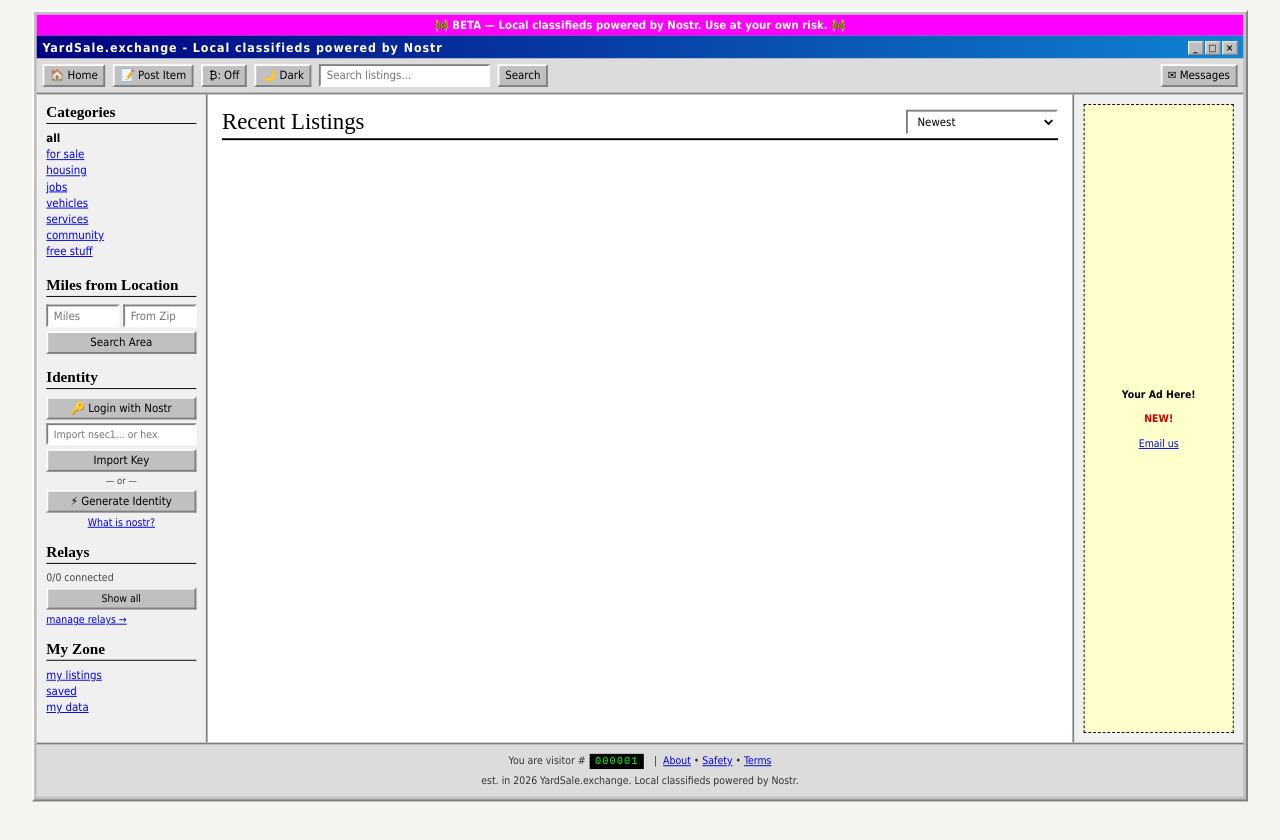
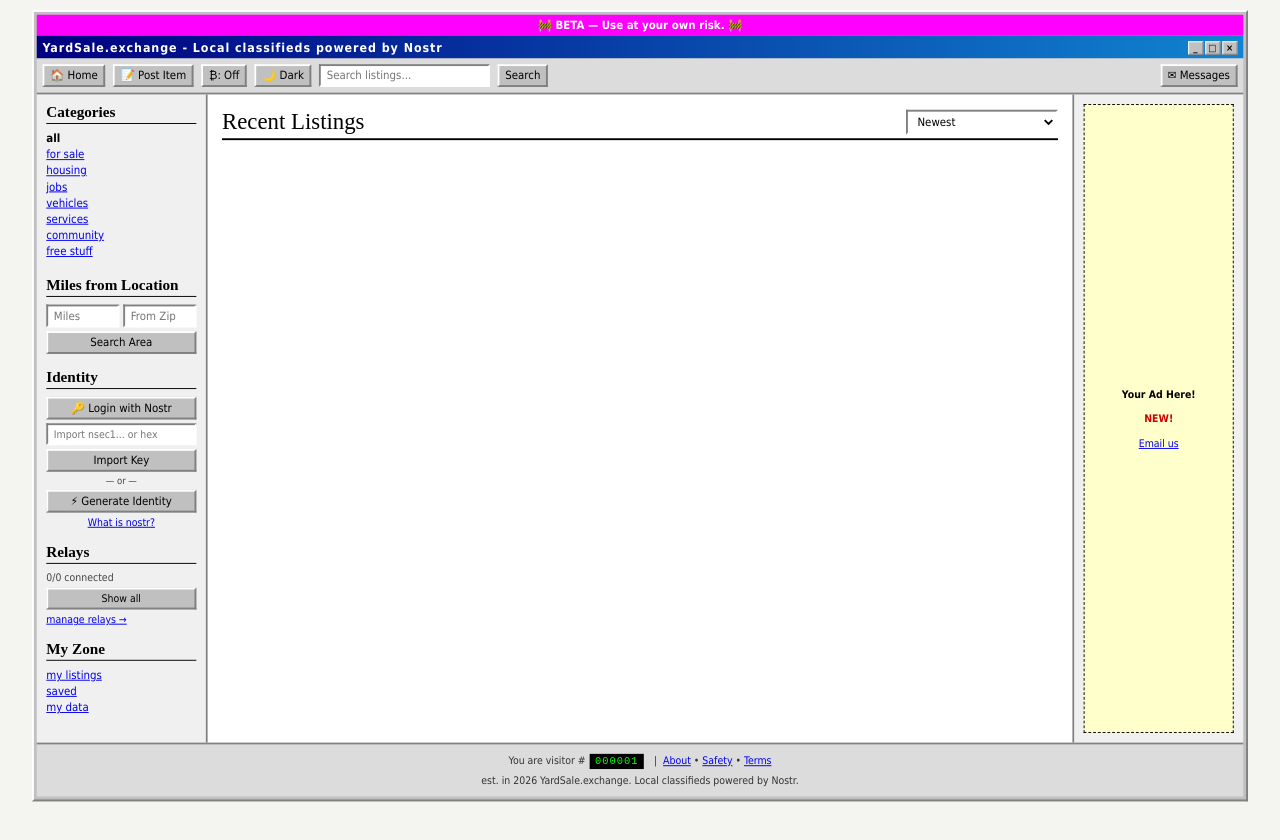
Before and after one commit to p135137/YardSale.exchange, a plain HTML site: page index.html in a window 1280 px wide. Drawn offline with nearby package versions, Linux system fonts and the light colour scheme.

Commit message:
Update index.html

```diff
--- a/index.html
+++ b/index.html
@@ -468,7 +468,7 @@
 
 <div class="desktop">
  <div style="background:#ff00ff;color:#fff;text-align:center;font-weight:bold;padding:4px;font-size:12px;">
-   🚧 BETA — Local classifieds powered by Nostr. Use at your own risk. 🚧
+   🚧 BETA — Use at your own risk. 🚧
  </div>
  <div class="title-bar">
    <div style="display:flex;align-items:center;">
```
